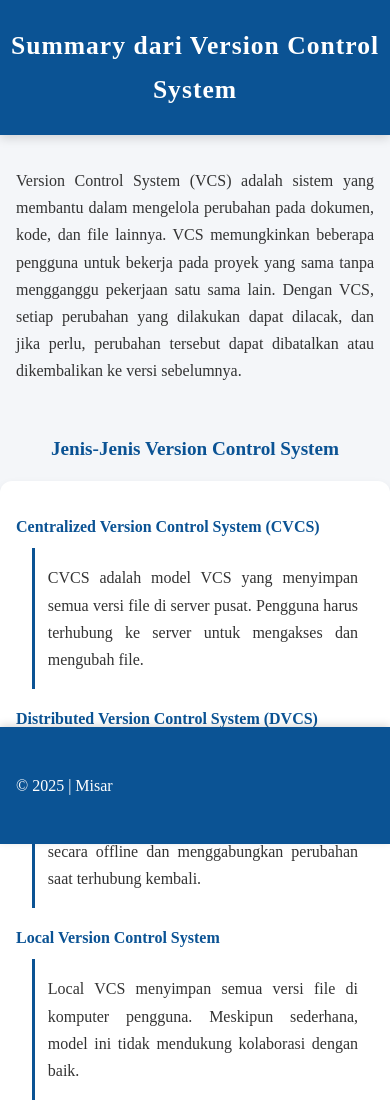
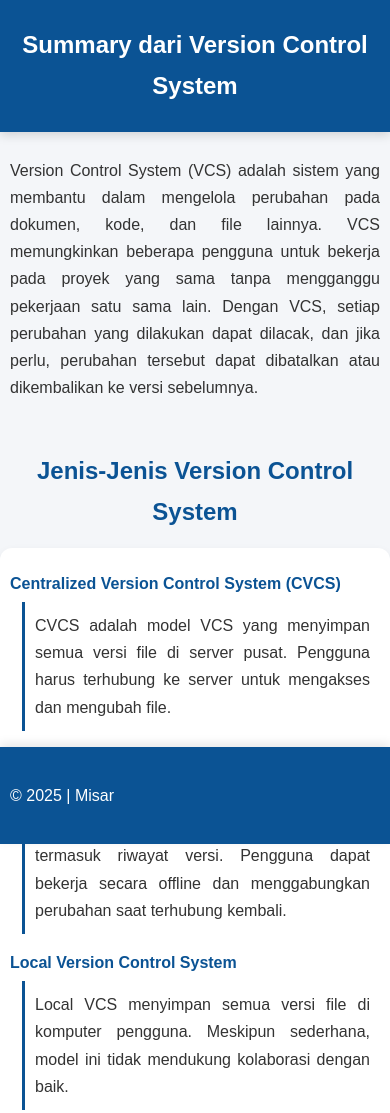
Before and after one commit to misar2b/vcs-summary, a plain HTML site: page index.html in a window 390 px wide. Shown: the top 1113 px of the page. Drawn offline with Linux system fonts and the light colour scheme.

Commit message:
mengubah tampilan css

```diff
--- a/style.css
+++ b/style.css
@@ -2,46 +2,44 @@
   margin: 0;
   padding: 0;
   box-sizing: border-box;
-  font-family: "Times New Roman", serif;
+  font-family: "Poppins", sans-serif;
 }
 
 body {
-  background: #f4f6f9;
+  background-color: #f4f6f9;
   color: #333;
   line-height: 1.7;
-  padding-bottom: 100px;
+  padding-bottom: 120px;
 }
 
 h1 {
   background-color: #0b5394;
-  color: white;
+  color: #fff;
   text-align: center;
-  padding: 1.5rem 0;
-  font-size: 2rem;
-  letter-spacing: 1px;
+  padding: 25px 10px;
+  font-size: 32px;
   box-shadow: 0 3px 10px rgba(0, 0, 0, 0.15);
 }
 
 p {
-  margin: 1rem auto;
   max-width: 850px;
+  margin: 15px auto;
+  font-size: 16px;
   text-align: justify;
-  font-size: 1rem;
 }
 
-h2 {
+h2, h3 {
   color: #0b5394;
   text-align: center;
-  margin-top: 2rem;
-  margin-bottom: 1rem;
-  font-size: 1.5rem;
+  margin-top: 40px;
+  margin-bottom: 15px;
 }
 
 ul {
   max-width: 850px;
-  margin: 0 auto 3rem auto;
+  margin: 0 auto 30px auto;
   background: #fff;
-  padding: 1.5rem 2rem;
+  padding: 25px 35px;
   border-radius: 12px;
   box-shadow: 0 4px 10px rgba(0, 0, 0, 0.08);
   list-style: none;
@@ -50,16 +48,51 @@ ul {
 ul li {
   color: #0b5394;
   font-weight: 600;
-  margin-top: 1rem;
+  margin-top: 12px;
 }
-
 
 ul p {
   font-weight: 400;
-  margin-top: 0.5rem;
-  margin-left: 1rem;
+  margin-top: 5px;
+  margin-left: 12px;
   border-left: 3px solid #0b5394;
-  padding-left: 0.8rem;
+  padding-left: 10px;
+}
+
+.git-commands {
+  max-width: 850px;
+  margin: 20px auto;
+  display: grid;
+  grid-template-columns: repeat(auto-fit, minmax(380px, 1fr));
+  gap: 15px;
+}
+
+.command {
+  background-color: #ffffff;
+  border-left: 5px solid #0b5394;
+  padding: 15px 18px;
+  border-radius: 10px;
+  box-shadow: 0 3px 8px rgba(0, 0, 0, 0.08);
+  transition: all 0.25s ease;
+}
+
+.command:hover {
+  transform: translateY(-4px);
+  box-shadow: 0 6px 15px rgba(0, 0, 0, 0.12);
+}
+
+.command code {
+  font-weight: 600;
+  color: #0b5394;
+  font-size: 17px;
+  display: block;
+  margin-bottom: 5px;
+}
+
+.command p {
+  margin: 0;
+  color: #444;
+  font-size: 15px;
 }
 
 footer {
@@ -68,23 +101,23 @@ footer {
   left: 0;
   width: 100%;
   background-color: #0b5394;
-  color: #fff;
+  color: white;
   text-align: center;
-  padding: 0.8rem 0;
-  font-size: 0.9rem;
-  box-shadow: 0 -2px 8px rgba(0, 0, 0, 0.15);
+  padding: 10px 0;
+  font-size: 14px;
+  box-shadow: 0 -3px 10px rgba(0, 0, 0, 0.1);
 }
 
 @media (max-width: 600px) {
   h1 {
-    font-size: 1.6rem;
+    font-size: 24px;
   }
 
-  h2 {
-    font-size: 1.2rem;
+  .git-commands {
+    grid-template-columns: 1fr;
   }
 
-  p, ul {
-    padding: 1rem;
+  ul, p {
+    padding: 10px;
   }
 }
```
